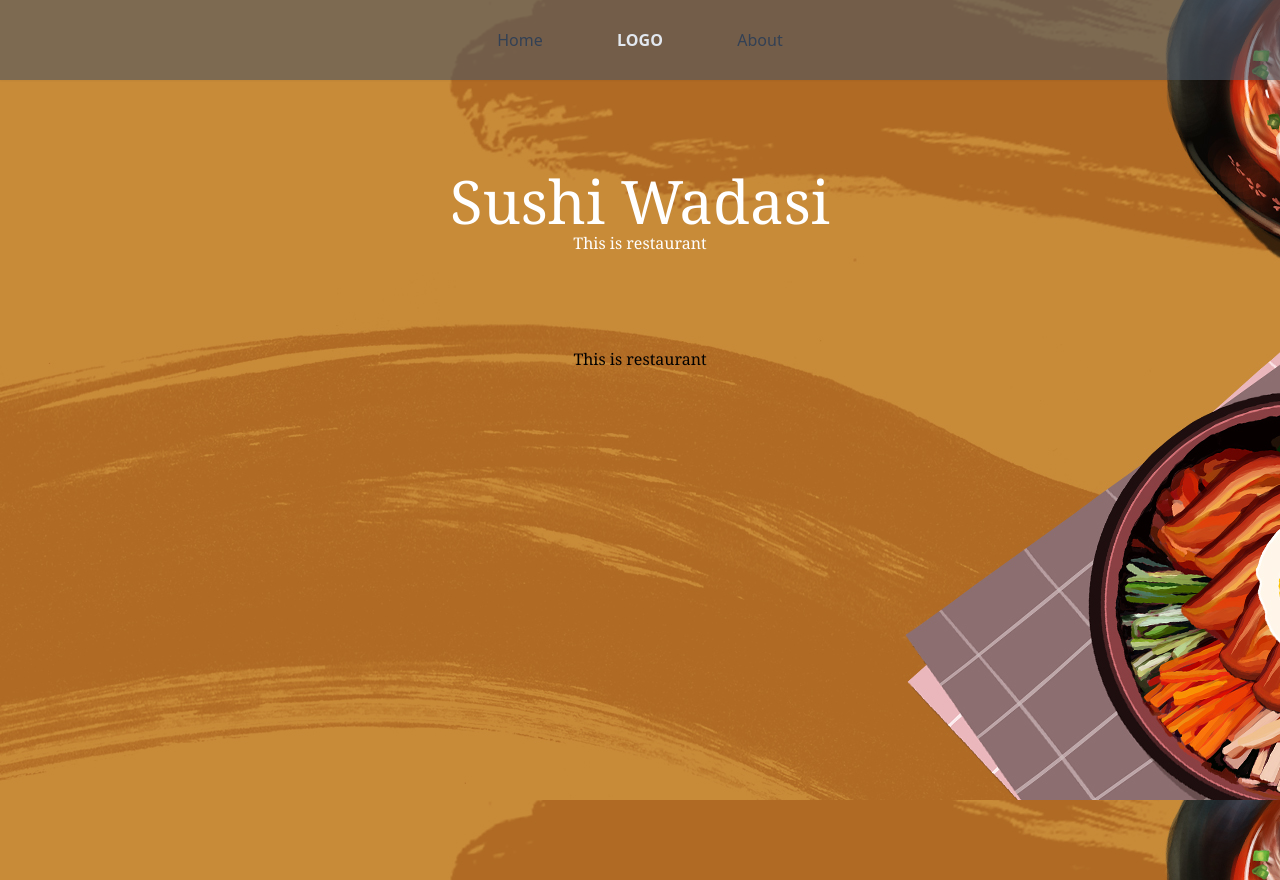
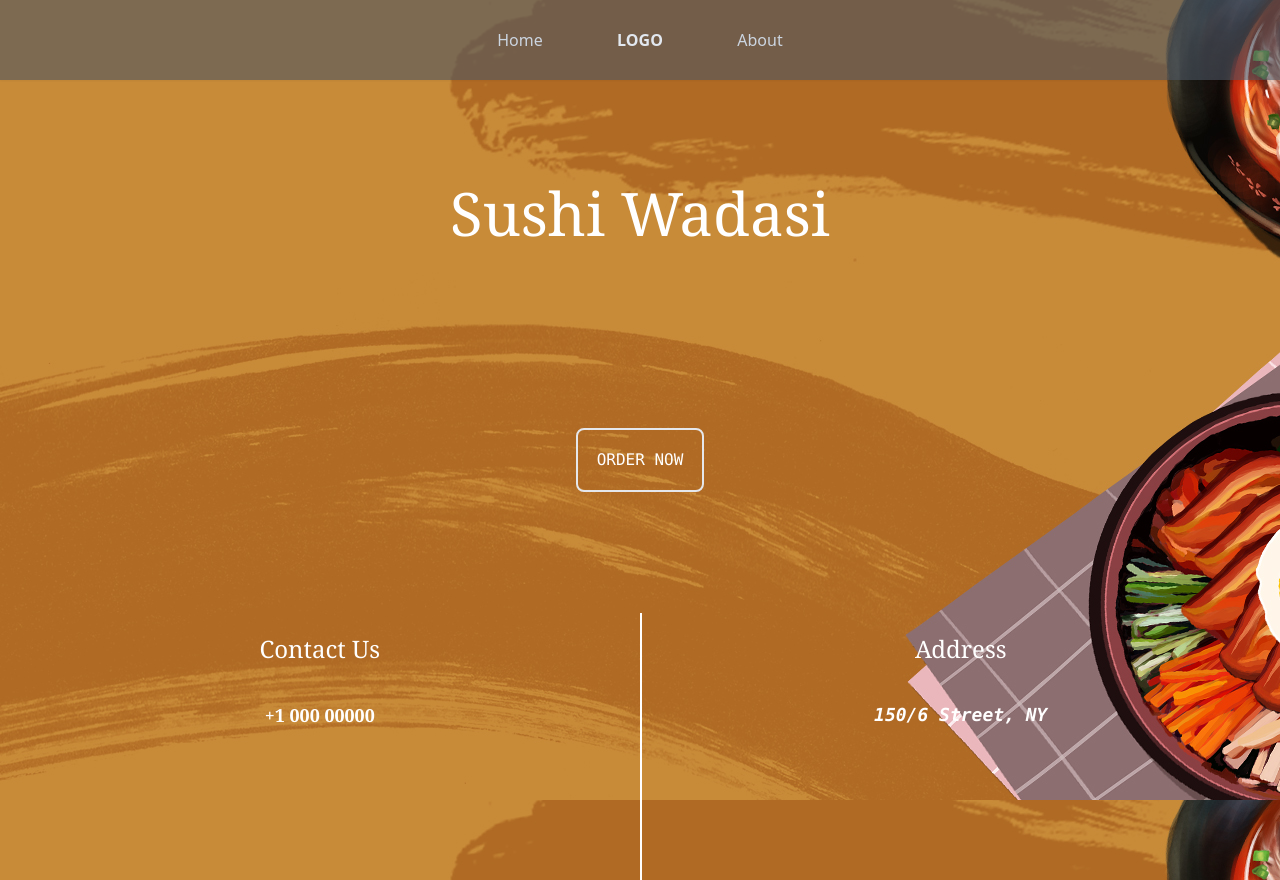
Before and after one commit to hahmadqayyum/sushi-wadasi, a plain HTML site: page index.html in a window 1280 px wide. Drawn offline with nearby package versions, Linux system fonts and the light colour scheme.

Commit message:
added bg and contavt address button

```diff
--- a/index.html
+++ b/index.html
@@ -39,7 +39,7 @@
       >
         <nav class="flex flex-row space-x-10 text-white">
           <a
-            class="rounded-md cursor-pointer flex items-center justify-center h-10 w-20 text-slate-700 font-medium hover:bg-slate-500 hover:text-slate-200 duration-200"
+            class="rounded-md cursor-pointer flex items-center justify-center h-10 w-20 text-slate-300 font-medium hover:bg-slate-500 hover:text-slate-100 duration-200"
             >Home</a
           >
           <a
@@ -48,21 +48,43 @@
             LOGO
           </a>
           <a
-            class="rounded-md flex cursor-pointer items-center justify-center h-10 w-20 text-slate-700 font-medium hover:bg-slate-500 hover:text-slate-200 duration-200"
+            class="rounded-md flex cursor-pointer items-center justify-center h-10 w-20 text-slate-300 font-medium hover:bg-slate-500 hover:text-slate-100 duration-200"
             >About</a
           >
         </nav>
       </header>
       <main class="h-screen w-screen">
-        <section class="h-screen w-screen flex flex-col justify-center items-center " >
-          <div class="flex flex-col justify-center text-white items-center text-bold font-serif text-6xl h-1/3 " >
+        <section
+          class="h-screen w-screen flex flex-col justify-center items-center"
+        >
+          <div
+            class="flex flex-col justify-center text-white items-center text-bold font-serif text-6xl h-1/3 space-y-10"
+          >
             <h1>Sushi Wadasi</h1>
-            <p class="text-base" >This is restaurant</p>
           </div>
-          <div class="flex justify-center items-start text-bold font-serif  h-1/3" >
-            <p>This is restaurant</p>
+          <div
+            class="flex justify-center items-center pb-10 text-bold font-serif h-1/3"
+          >
+            <button
+              type="button"
+              class="text-white border-2 h-16 w-32 duration-200 hover:bg-slate-900 rounded-lg hover:rounded-md hover:border-slate-900 uppercase font-mono"
+            >
+              Order Now
+            </button>
           </div>
-          <div class="h-1/3" ></div>
+          <div class="flex flex-row h-1/3 w-screen divide-x-2 divide-white">
+            <div class="flex flex-col justify-start space-y-9 items-center pt-5 w-full">
+              <h1 class="text-white text-bold font-serif text-2xl font-mono">
+                Contact Us
+              </h1>
+              <p class="text-white font-bold font-serif text-lg" >+1 000 00000</p>
+            </div>
+
+            <div class="flex flex-col justify-start space-y-9 items-center pt-5 w-full font-mono">
+              <h1 class="text-white text-bold font-serif text-2xl">Address</h1>
+              <address class="text-white font-bold font-mono text-lg" >150/6 Street, NY</address>
+            </div>
+          </div>
         </section>
       </main>
     </div>
```
